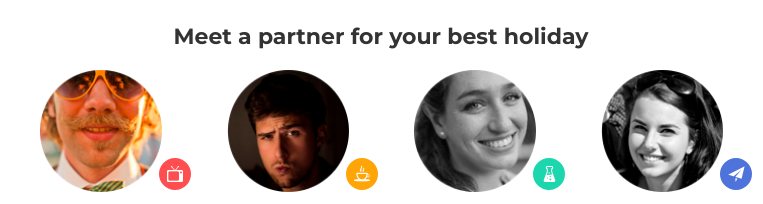
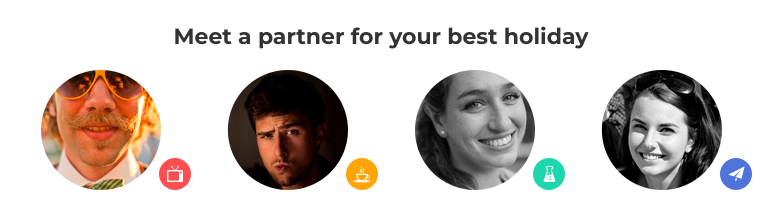
Before and after one commit to llenn4ik/homt-work2, a plain HTML site: page module08/index.html in a window 1280 px wide. Shown: the part 589-793 px from the top of the page, 259-1022 px from the left. Drawn offline with Linux system fonts and the light colour scheme.

Commit message:
correct img

```diff
--- a/module08/index.html
+++ b/module08/index.html
@@ -37,7 +37,7 @@
         <ul class="partner-list">
             <li class="partner-item">
                 <div class="img tv">
-                    <img class="image" src="img/ellipse1.png" width="122"  height="122"  alt="">
+                    <img class="image" src="img/face1.png"  alt="">
                 </div>
                 <h4 class="partner-name">Bradley Hunter</h4>
                 <p class="partner-title">Based in Chicago. I love playing tennis and loud music.</p>
@@ -45,21 +45,21 @@
             </li>
             <li class="partner-item">
                 <div class="img colb">
-                    <img class="image" src="img/ellipse2.png" width="122"  height="122" alt="">
+                    <img class="image" src="img/face2.png" alt="">
                 </div>
                 <h4 class="partner-name">Lucas Marsha</h4>
                 <p class="partner-title">I get my inspiration from nature and objects around me. I have </p>
             </li>
             <li class="partner-item">
                 <div class="img cup">
-                     <img class="image" src="img/ellipse3.png" width="122"  height="122" alt="">
+                     <img class="image" src="img/face3.png"  alt="">
                 </div>
                 <h4 class="partner-name">Heather Walker</h4>
                 <p class="partner-title">I'm a happy person that loves cats and climbing on mountains. </p>
             </li>
             <li class="partner-item">
                 <div class="img fly">
-                    <img class="image" src="img/ellipse4.png" width="122"  height="122" alt="">
+                    <img class="image" src="img/face4.png"  alt="">
                 </div>
                 <h4 class="partner-name">Bradley Hunter</h4>
                 <p class="partner-title">Based in Chicago. I love playing tennis and loud music.</p>
```
Also changed, not shown: module08/img/face1.png (renamed from module08/img/ellipse1.png), module08/img/face2.png (renamed from module08/img/Ellipse2.png), module08/img/face3.png (renamed from module08/img/Ellipse3.png), module08/img/face4.png (renamed from module08/img/Ellipse4.png).
